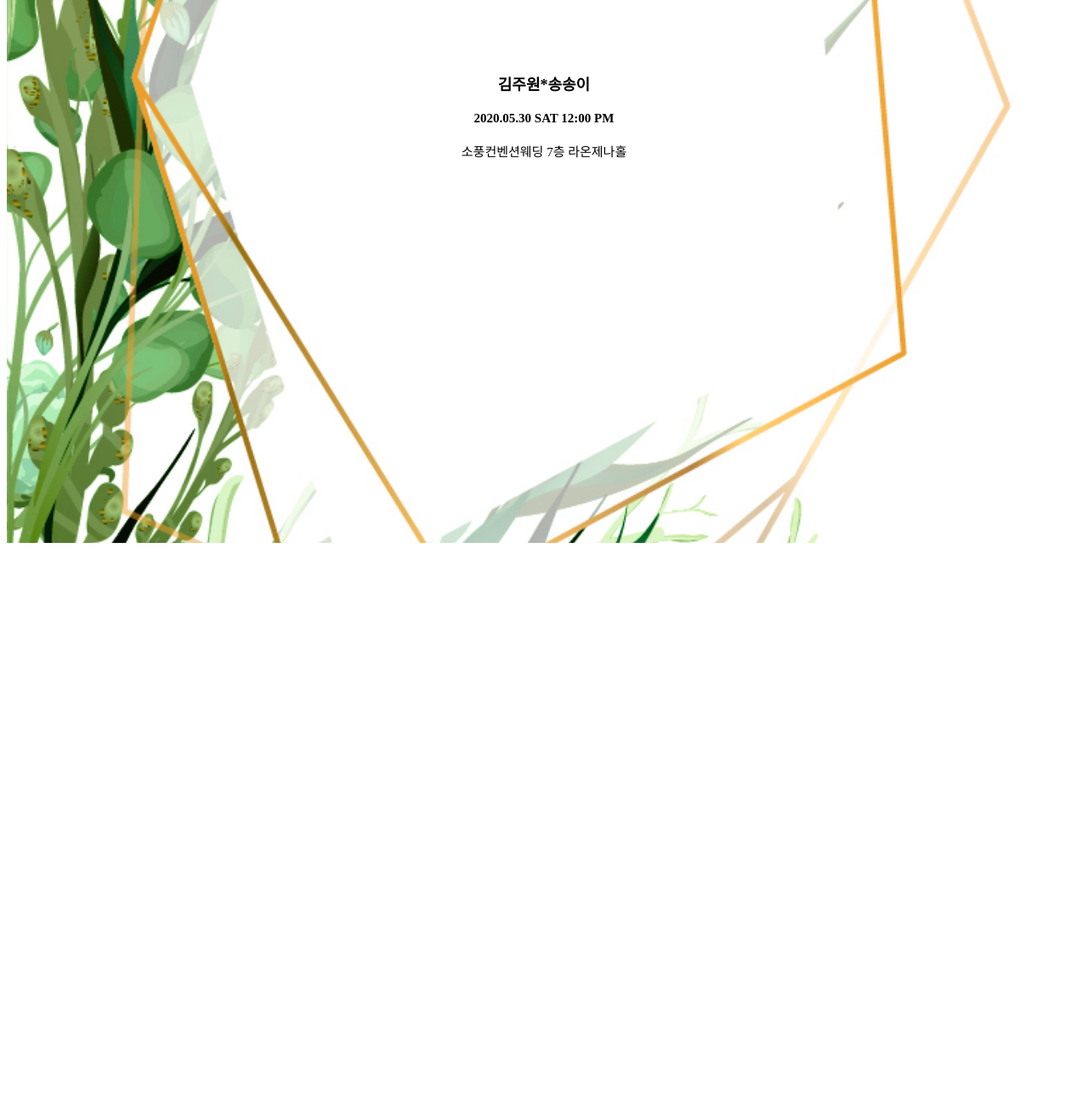
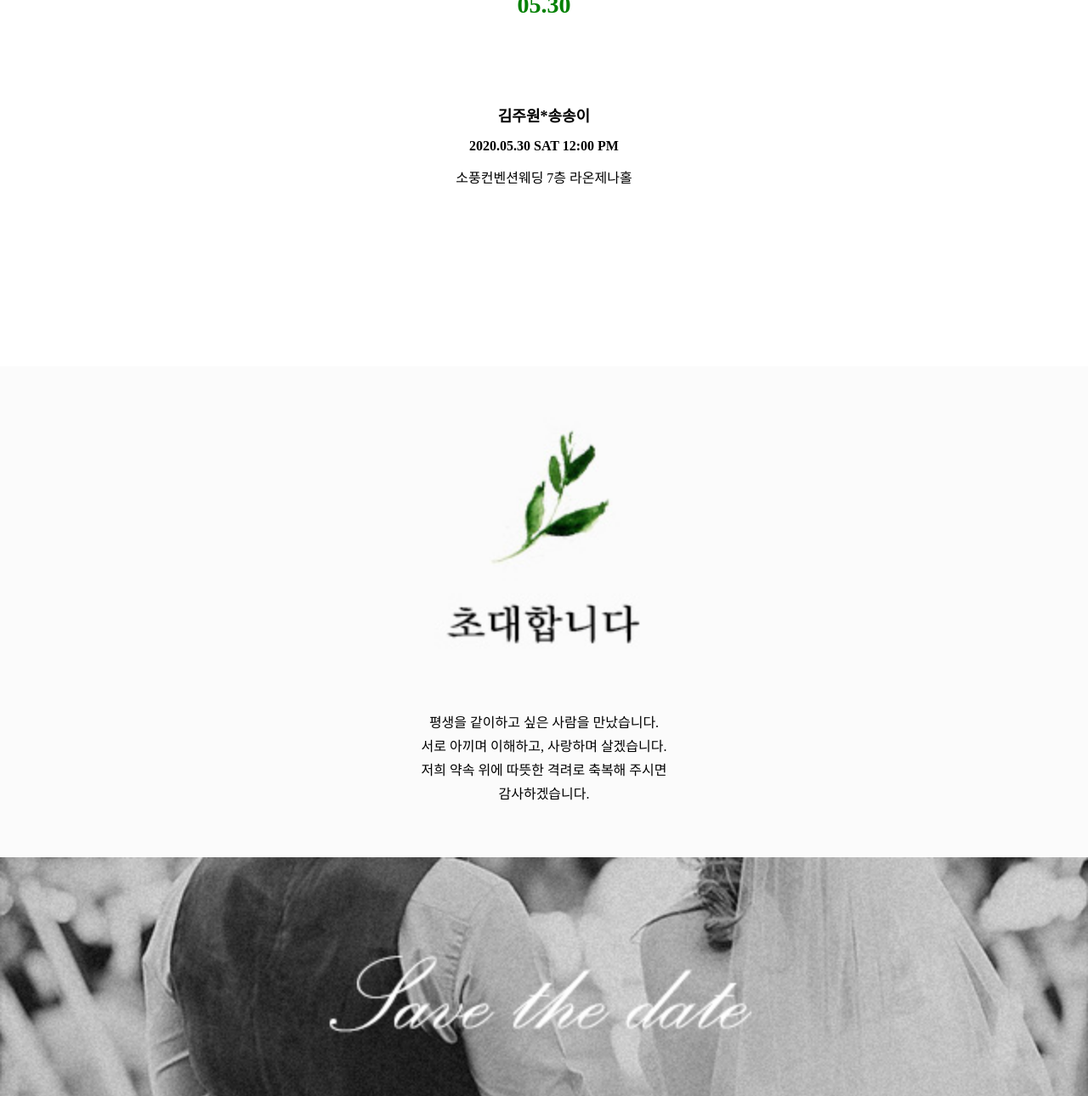
Before and after one commit to yuri0726/mcard, a plain HTML site: page index.html in a window 1280 px wide. Shown: the part 369-1659 px from the top of the page at 85% size. Before the commit the page ends 1016 px from the top, so only its background shows below. Drawn offline with Linux system fonts and the light colour scheme.

Commit message:
Add files via upload

```diff
--- a/index.html
+++ b/index.html
@@ -1,20 +1,56 @@
 <!DOCTYPE html>
-<html lang="en">
+<html lang="ko">
 
 <head>
    <meta charset="UTF-8">
    <meta name="viewport" content="width=device-width, initial-scale=1.0">
    <title>Document</title>
+   <style>
+      * {
+         margin: 0;
+         padding: 0;
+         box-sizing: border-box;
+      }
+   </style>
 </head>
 
 <body>
-   <div style="background-color: yellow; width: 100%; height: 100vh; padding-top:200px; background-image: url(img/plant-03.jpg); background-size: cover;
-    background-position: center center;">
-      <h1 style="text-align:center; font-size:40px; ">우리 결혼합니다</h1>
-      <h2 style="text-align:center; font-size:30px; color:green;">05.30</h2>
-      <h3 style="text-align:center; font-size:18px; margin-top: 100px;">김주원*송송이</h3>
-      <h4 style="text-align:center; font-size:15px;">2020.05.30 SAT 12:00 PM</h4>
-      <p style="text-align:center; font-size:15px;"> 소풍컨벤션웨딩 7층 라온제나홀</p>
+   <div style="background-color: white; width: 100%; height: 100vh;">
+
+      <img src="img/main_top_bg.jpg">
+
+      <h1 style="text-align: center; font-size: 40px; margin-top: 60px; font-family: serif;" title="카드의 제목">우리 결혼합니다
+      </h1>
+      <h2 style="text-align: center; font-size: 28px; color: green; font-family: serif; margin-top: 20px;">05.30</h2>
+      <h3 style="text-align: center; font-size: 18px; margin-top: 100px; font-family: serif;">김주원*송송이</h3>
+      <h4 style="text-align: center; font-size: 16px; font-family: serif; margin-top: 15px;">2020.05.30 SAT 12:00 PM
+      </h4>
+      <p style="text-align: center; font-size: 16px; font-family: serif; margin-top: 15px;">소풍컨벤션웨딩 7층 라온제나홀</p>
+
+   </div>
+
+   <div style="background-color:rgb(251, 251, 251); width: 100%; height: 100vh; padding-top:60px;">
+
+      <img src="img/title_img_1.jpg" style="width: 100%;">
+
+      <p style="font-family: serif; font-size: 16px; text-align: center; line-height: 28px; margin-top: 60px;">평생을 같이하고
+         싶은 사람을 만났습니다.<br>
+         서로 아끼며 이해하고, 사랑하며 살겠습니다.<br>
+         저희 약속 위에 따뜻한 격려로 축복해 주시면<br>
+         감사하겠습니다.</p>
+
+      <img src="img/img1.jpg" style="width: 100%; margin-top: 60px;">
+
+      <p style="text-align: center; font-family: serif; font-size: 16px; line-height: 20px; margin-top: 60px;">신랑에게 축하인사
+         <img src="img/call25.png" style="margin-left: 20px; margin-right: 10px; height: 20px;">
+         |
+         <img src="img/sms25.png" style="margin-left:10px; height: 20px;">
+      </p>
+      <p style="text-align: center; font-family: serif; font-size: 16px; line-height: 20px; margin-top:10px;">신부에게 축하인사
+         <img src="img/call25.png" style="margin-left: 20px; margin-right: 10px; height: 20px;">
+         |
+         <img src="img/sms25.png" style="margin-left:10px; height: 20px;">
+      </p>
    </div>
 
 </body>
```
